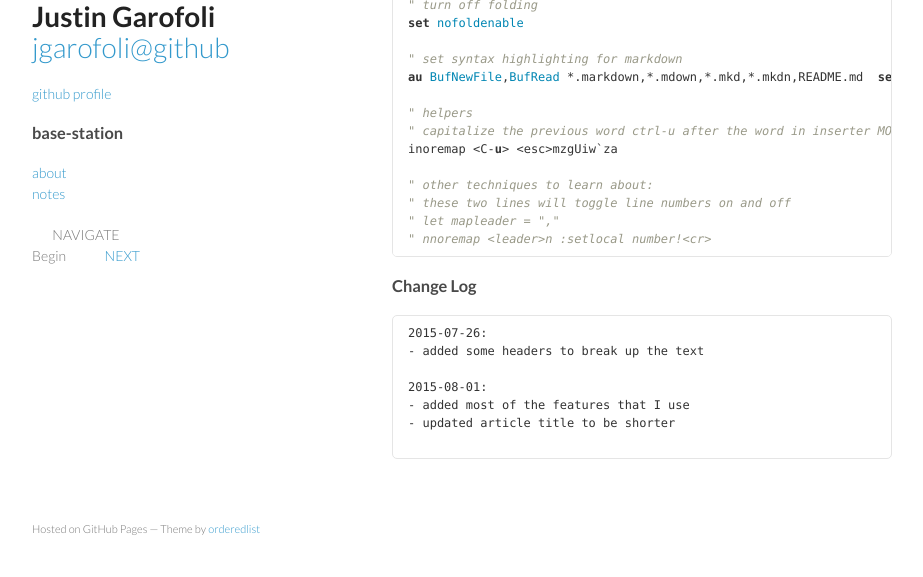
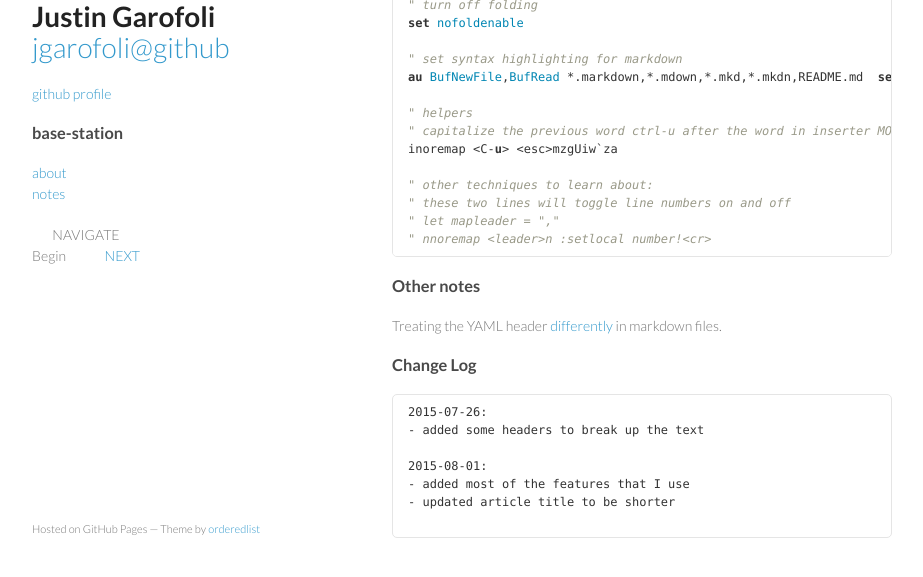
Before and after one commit to jgarofoli/jgarofoli.github.io, a Jekyll site: the page built from _posts/2015-07-26-vim-notes.md, in a window 1280 px wide and 900 px high, scrolled down 2926 px, cut to the strip 292-869 px from the top of the window. Shown: the whole strip, without its empty margins (178-1101 px from the left). Built offline with Jekyll 4.4.1, drawn with Linux system fonts in a browser that asks for light colours; Markdown is read by kramdown in place of the engine named in the settings.

Commit message:
add a link

````diff
--- a/_posts/2015-07-26-vim-notes.md
+++ b/_posts/2015-07-26-vim-notes.md
@@ -190,6 +190,10 @@ inoremap <C-u> <esc>mzgUiw`za
 " nnoremap <leader>n :setlocal number!<cr>
 ```
 
+### Other notes
+Treating the YAML header [differently](http://www.codeography.com/2010/02/20/making-vim-play-nice-with-jekylls-yaml-front-matter.html)
+in markdown files.
+
 
 ### Change Log
 ```
````
